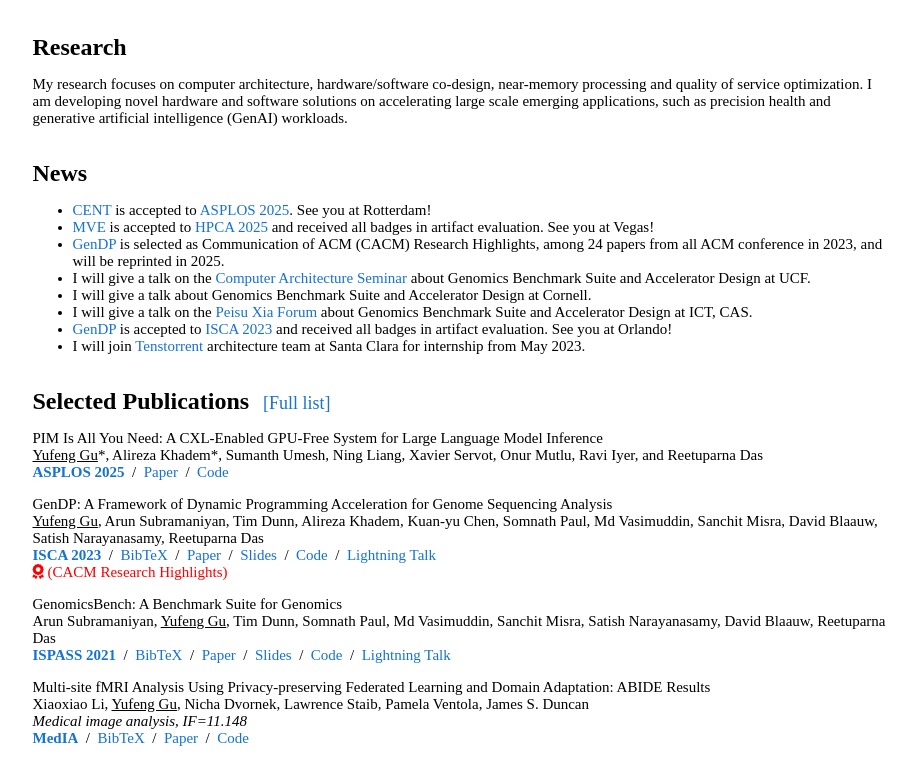
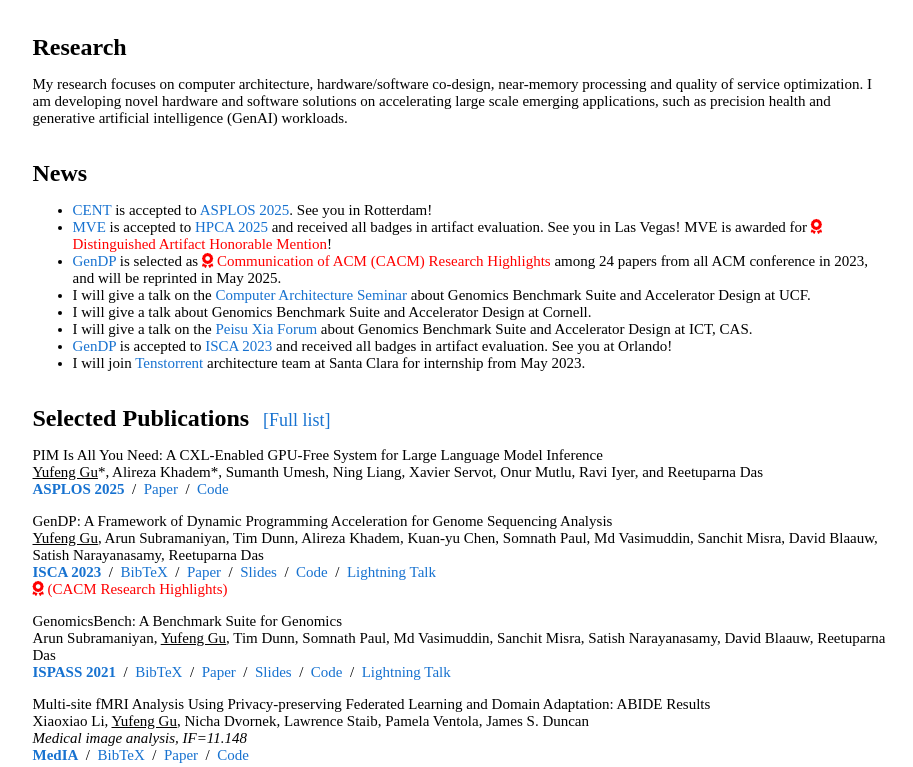
Before and after one commit to Yufeng98/Yufeng98.github.io, a plain HTML site: page index.html in a window 1280 px wide. Shown: the part 262-1029 px from the top of the page, without its empty margins (180-1093 px from the left). Drawn offline with Linux system fonts and the light colour scheme.

Commit message:
MVE award

```diff
--- a/index.html
+++ b/index.html
@@ -84,9 +84,9 @@
               <td style="padding:2.0% 2.5% 0 2.5%;width:100%;vertical-align:middle">
                 <h2>News</h2>
                 <ul>
-                  <li> <a href="https://arxiv.org/abs/2502.07578">CENT</a> is accepted to <a href="https://www.asplos-conference.org/asplos2025/"> ASPLOS 2025</a>. See you at Rotterdam! </li>
-                  <li> <a href="https://arxiv.org/abs/2501.09902">MVE</a> is accepted to <a href="https://hpca-conf.org/2025/"> HPCA 2025</a> and received all badges in artifact evaluation. See you at Vegas! </li>
-                  <li> <a href="files/GenDP-paper.pdf">GenDP</a> is selected as Communication of ACM (CACM) Research Highlights, among 24 papers from all ACM conference in 2023, and will be reprinted in 2025. </li>
+                  <li> <a href="https://arxiv.org/abs/2502.07578">CENT</a> is accepted to <a href="https://www.asplos-conference.org/asplos2025/"> ASPLOS 2025</a>. See you in Rotterdam! </li>
+                  <li> <a href="https://arxiv.org/abs/2501.09902">MVE</a> is accepted to <a href="https://hpca-conf.org/2025/"> HPCA 2025</a> and received all badges in artifact evaluation. See you in Las Vegas! MVE is awarded for <span style="color:red;"><i class="fas fa-award"></i> Distinguished Artifact Honorable Mention</span>! </li>
+                  <li> <a href="files/GenDP-paper.pdf">GenDP</a> is selected as <span style="color:red;"><i class="fas fa-award"></i> Communication of ACM (CACM) Research Highlights</span> among 24 papers from all ACM conference in 2023, and will be reprinted in May 2025. </li>
                   <li> I will give a talk on the <a href="https://www.youtube.com/watch?v=8ZF-ocbuwsI">Computer Architecture Seminar</a> about Genomics Benchmark Suite and Accelerator Design at UCF. </li>
                   <li> I will give a talk about Genomics Benchmark Suite and Accelerator Design at Cornell. </li>
                   <li> I will give a talk on the <a href="http://www.ict.ac.cn/xwgg/tzgg/202311/t20231129_6938791.html">Peisu Xia Forum</a> about Genomics Benchmark Suite and Accelerator Design at ICT, CAS. </li>
@@ -167,6 +167,7 @@
               <td style="padding:2.0% 2.5%;width:100%;vertical-align:middle">
                 <h2>Awards and Honors</h2>
                 <ul>
+                  <li> Distinguished Artifact Honorable Mention in HPCA 2025. </br> (Multi-Dimensional Vector ISA Extension for Mobile In-Cache Computing)
                   <li> Communucation of ACM (CACM) Research Highlights, selected among 24 papers from all ACM conferences in 2023. </br> (GenDP: A Framework of Dynamic Programming Acceleration for Genome Sequencing Analysis)
                   <li> University of Michigan Rackham Graduate Student Research Grant. </br> (Pangenome Sequence Alignment Benchmark Suite, $3,000)
                   <li> University of Michigan Rackham Conference Travel Grant, 2023, 2025.
```
